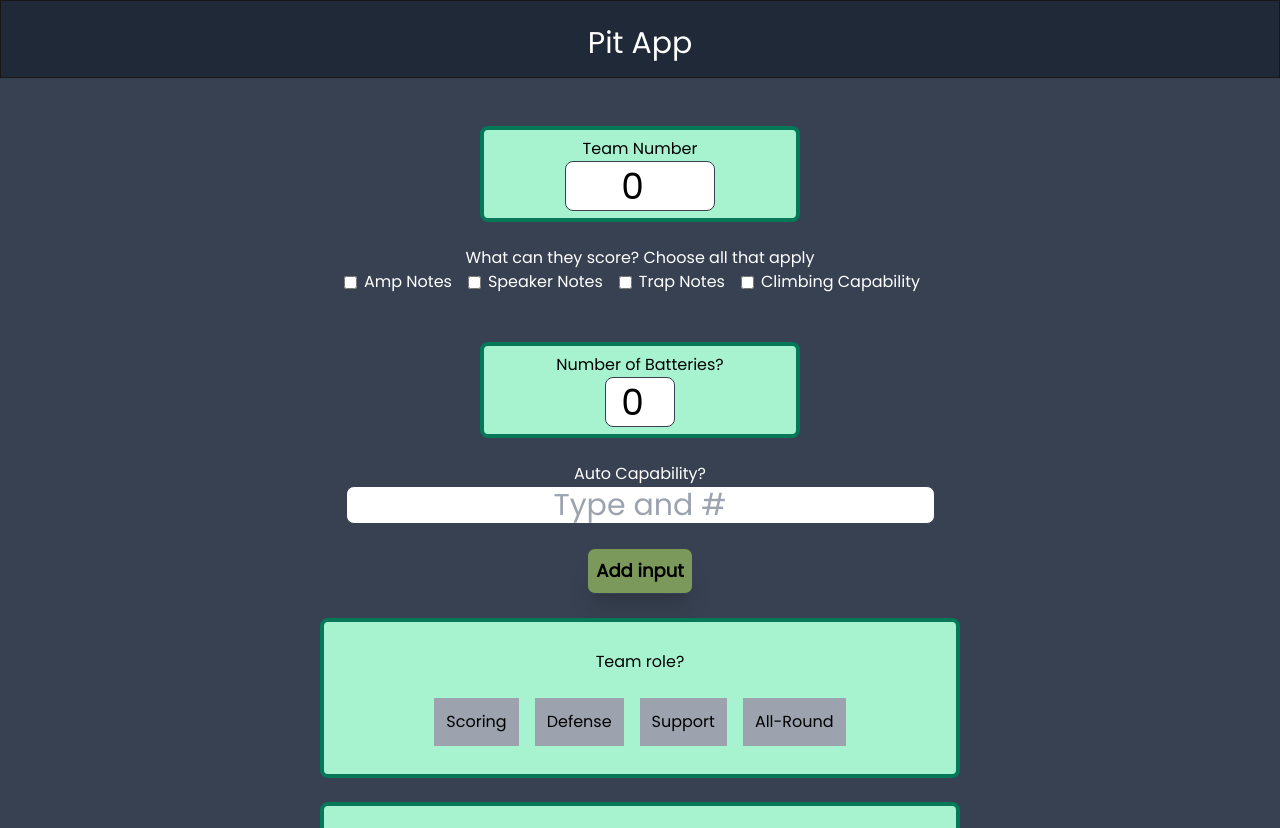
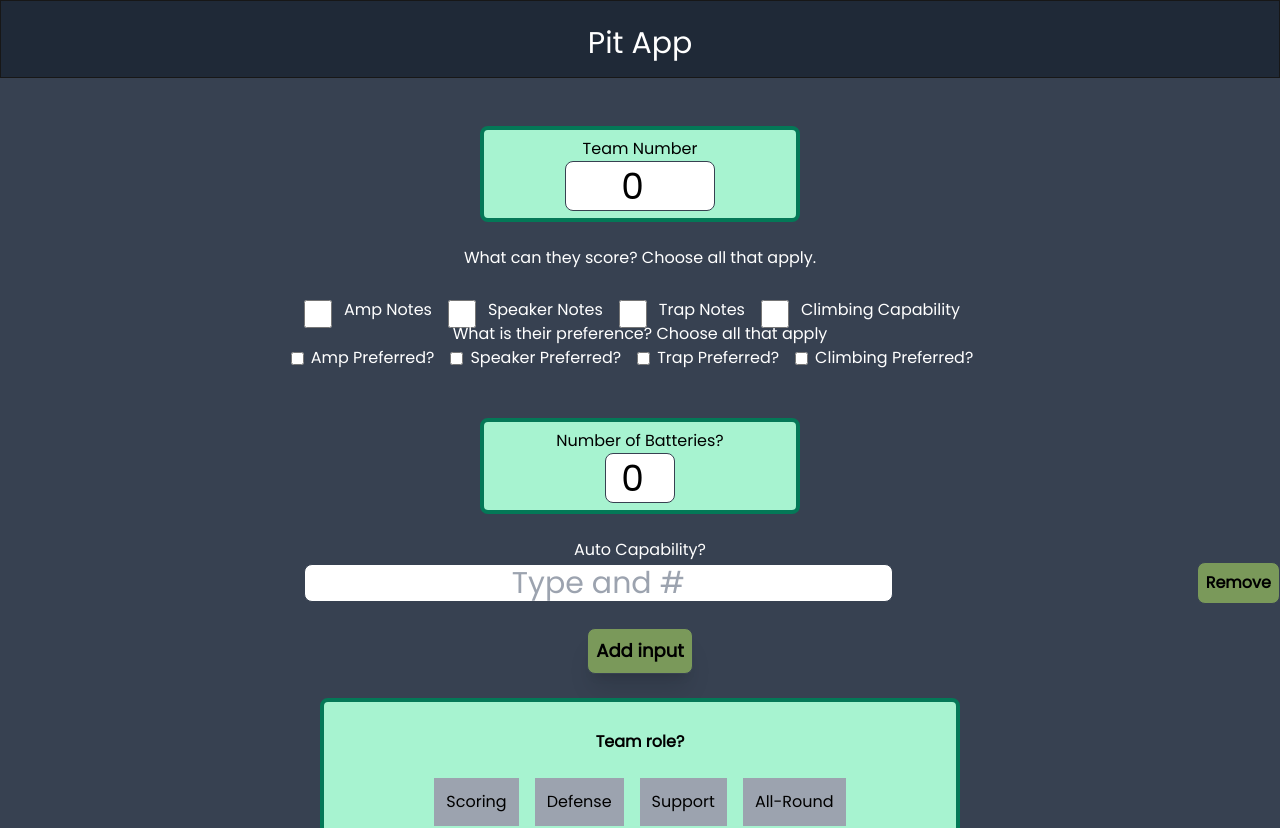
Before and after one commit to 4201VitruvianBots/scouting-app-2024, a React (Vite) app in the folder client/: page /pit in a window 1280 px wide. Shown: the top 828 px of the page. Built offline with nearby package versions, Linux system fonts and the light colour scheme.

Commit message:
pitscouting
(hopefully) fixed auto things and work on resizing

```diff
--- a/client/src/apps/pit/PitApp.tsx
+++ b/client/src/apps/pit/PitApp.tsx
@@ -6,30 +6,31 @@ import Checkbox from '../../components/Checkbox';
 
 function PitApp() {
 
-
   const [autoInputValues, setAutoInputValues] = useState(['']);
-
-
-  const Input = ({ value, onChange }) => {
-    return <input className='place-content-center mx-auto w-min !flex border-1 rounded-lg border border-gray-700 text-3xl text-center' type="text" placeholder="Type and #" />;
+  const Input = ({ value, onChange }) => (
+    <input
+      className='place-content-center mx-auto w-min !flex border-1 rounded-lg border border-gray-700 text-3xl text-center'
+      type="text"
+      placeholder="Type and #"
       value={value}
       onChange={onChange}
-     };
-
+    />
+  );
      const handleAutoInputChange = (index, event) => {
       const newAutoInputValues = [...autoInputValues];
       newAutoInputValues[index] = event.target.value;
       setAutoInputValues(newAutoInputValues);
     };
-
   const [role, setRole] = useState<'scoring' | 'defense' | 'support' | 'all-round'>();
   const [drivetrain, setDrivetrain] = useState<'tank' | 'swerve' | 'MECANUM' | 'other'>();
   const [additionalNotes, setAdditionalNotes] = useState('');
   const [batteryNumber, setBatteryNumber] = useState(Number);
   const [teamNumber, setTeamNumber] = useState(Number);
   const [autoList, setAutoList] = useState([<Input key={0} value={autoInputValues[0]} onChange={(event) => handleAutoInputChange(0, event)} />]);
-
-
+  const removeAutoInput = (id) => {
+    const newInputValues = autoInputValues.filter((_, i) => i !== id);
+    setAutoInputValues(newInputValues);
+  };
   const inputBattery = {
     width: '70px',
     height: '50px',
@@ -38,15 +39,10 @@ function PitApp() {
     width: '150px',
     height: '50px',
   };
-
-
-
-
   const addAnotherAuto = () => {
     setAutoList([...autoList, <Input key={autoList.length} value={''} onChange={(event) => handleAutoInputChange(autoList.length, event)} />]);
     setAutoInputValues([...autoInputValues, '']);
   };
-
    const handleAdditionalNotes = (event) => {
     setAdditionalNotes(event.target.value);
   };
@@ -82,33 +78,59 @@ function PitApp() {
 
 
 
-            <h1 className="text-center text-white">What can they score? Choose all that apply</h1>
+            <h1 className="text-center text-white mb-7">What can they score? Choose all that apply.</h1>
 
             <div className="place-content-center mx-auto w-min !flex pad">
 
             <br></br>
 
             <div className="flex items-center whitespace-nowrap">
-              <Checkbox className="form-checkbox h-5 w-5 text-blue-600" />
+              <Checkbox className="form-checkbox h-5 w-10 text-blue-600" boxClassName='h-7 w-7'/>
               <label htmlFor="ampNotes" className="cursor-pointer text-white select-none mr-4">Amp Notes</label>
               </div>
               <br/>
               <div className="flex items-center whitespace-nowrap">
+              <Checkbox className="form-checkbox h-5 w-10 text-blue-600" boxClassName='h-7 w-7'/>
+              <label htmlFor="speakerNotes" className="cursor-pointer text-white select-none mr-4">Speaker Notes</label>
+              </div>
+              <br/>
+              <div className="flex items-center whitespace-nowrap">
+              <Checkbox className="form-checkbox h-5 w-10 text-blue-600" boxClassName='h-7 w-7'/>
+              <label htmlFor="trapNotes" className="cursor-pointer text-white select-none mr-4">Trap Notes</label>
+              </div>
+              <br/>
+              <div className="flex items-center whitespace-nowrap">
+              <Checkbox className="form-checkbox h-5 w-10 text-blue-600" boxClassName='h-7 w-7'/>
+              <label htmlFor="climbingCapability" className="cursor-pointer text-white select-none mr-4">Climbing Capability</label>
+              </div>
+
+              </div>
+
+              <h1 className="text-center text-white">What is their preference? Choose all that apply</h1>
+            <div className="place-content-center mx-auto w-min !flex pad">
+            <br/>
+            <div className="flex items-center whitespace-nowrap">
               <Checkbox className="form-checkbox h-5 w-5 text-blue-600" />
-              <label htmlFor="ampNotes" className="cursor-pointer text-white select-none mr-4">Speaker Notes</label>
+              <label htmlFor="ampPreferred" className="cursor-pointer text-white select-none mr-4">Amp Preferred?</label>
               </div>
               <br/>
               <div className="flex items-center whitespace-nowrap">
               <Checkbox className="form-checkbox h-5 w-5 text-blue-600" />
-              <label htmlFor="ampNotes" className="cursor-pointer text-white select-none mr-4">Trap Notes</label>
+              <label htmlFor="speakerPreferred" className="cursor-pointer text-white select-none mr-4">Speaker Preferred?</label>
               </div>
               <br/>
               <div className="flex items-center whitespace-nowrap">
               <Checkbox className="form-checkbox h-5 w-5 text-blue-600" />
-              <label htmlFor="ampNotes" className="cursor-pointer text-white select-none mr-4">Climbing Capability</label>
+              <label htmlFor="trapPreferred" className="cursor-pointer text-white select-none mr-4">Trap Preferred?</label>
+              </div>
+              <br/>
+              <div className="flex items-center whitespace-nowrap">
+              <Checkbox className="form-checkbox h-5 w-5 text-blue-600" />
+              <label htmlFor="climbPreferred" className="cursor-pointer text-white select-none mr-4">Climbing Preferred?</label>
+              </div>
               </div>
 
-              </div>
+
               <br/>
               <br/>
 
@@ -121,17 +143,27 @@ function PitApp() {
 
             <br></br>
             <h1 className="text-center text-white">Auto Capability?</h1>
-
             <div>
-            {autoList}
+            {autoInputValues.map((value, index) => (
+          <div key={index} style={{ display: 'flex', alignItems: 'center' }}>
+            <input
+              className='place-content-center mx-auto w-min !flex border-1 rounded-lg border border-gray-700 text-3xl text-center'
+              type="text"
+              placeholder="Type and #"
+              value={value}
+              onChange={(event) => handleAutoInputChange(index, event)}
+            />
+            <button className="bg-lime-300 font-sans font-semibold text-black md:bg-opacity-50 border-1 rounded-lg border border-gray-700 px-2 py-2" onClick={() => removeAutoInput(index)}>Remove</button>
+          </div>
+        ))}
             <br/>
-            <button className="bg-lime-300 font-sans text-lg font-semibold text-black md:bg-opacity-50 border-1 rounded-lg border border-gray-700 px-2 py-2 shadow-xl place-content-center mx-auto !flex pad '" onClick={addAnotherAuto}>Add input</button>
+            <button className="bg-lime-300 font-sans text-lg font-semibold text-black md:bg-opacity-50 border-1 rounded-lg border border-gray-700 px-2 py-2 shadow-xl place-content-center mx-auto !flex pad " onClick={addAnotherAuto}>Add input</button>
             </div>
 
             <br></br>
             <div className="flex justify-center items-center">
             <div className="flex flex-col items-center bg-emerald-200 border-emerald-700 border-4 h-40 w-1/2 justify-center rounded-lg">
-              <h1 className="text-center">Team role?</h1>
+              <h1 className="text-center font-semibold">Team role?</h1>
               <br/>
             <div className='flex justify-center space-x-4'>
               <MultiButton
@@ -150,7 +182,7 @@ function PitApp() {
             <div className="flex justify-center items-center ">
             <div className="flex flex-col items-center bg-emerald-200 border-emerald-700 border-4 h-40 w-1/2 justify-center rounded-lg ">
             <div className='flex flex-col items-center '>
-            <h1 className="text-center">Drivetrain type?</h1>
+            <h1 className="text-center font-semibold">Drivetrain type?</h1>
             <br/>
             <div className='flex justify-center space-x-4'>
             <MultiButton
```
